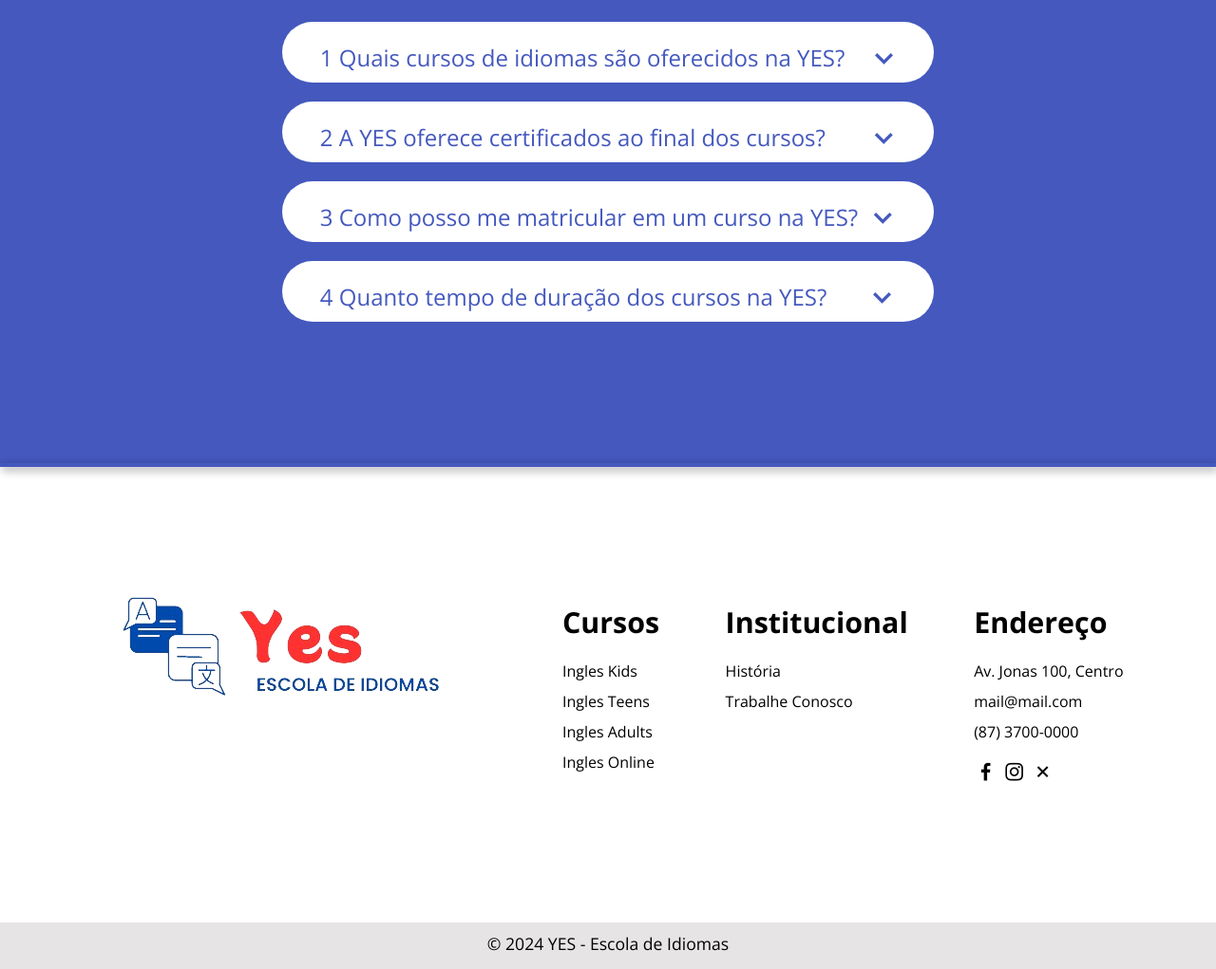
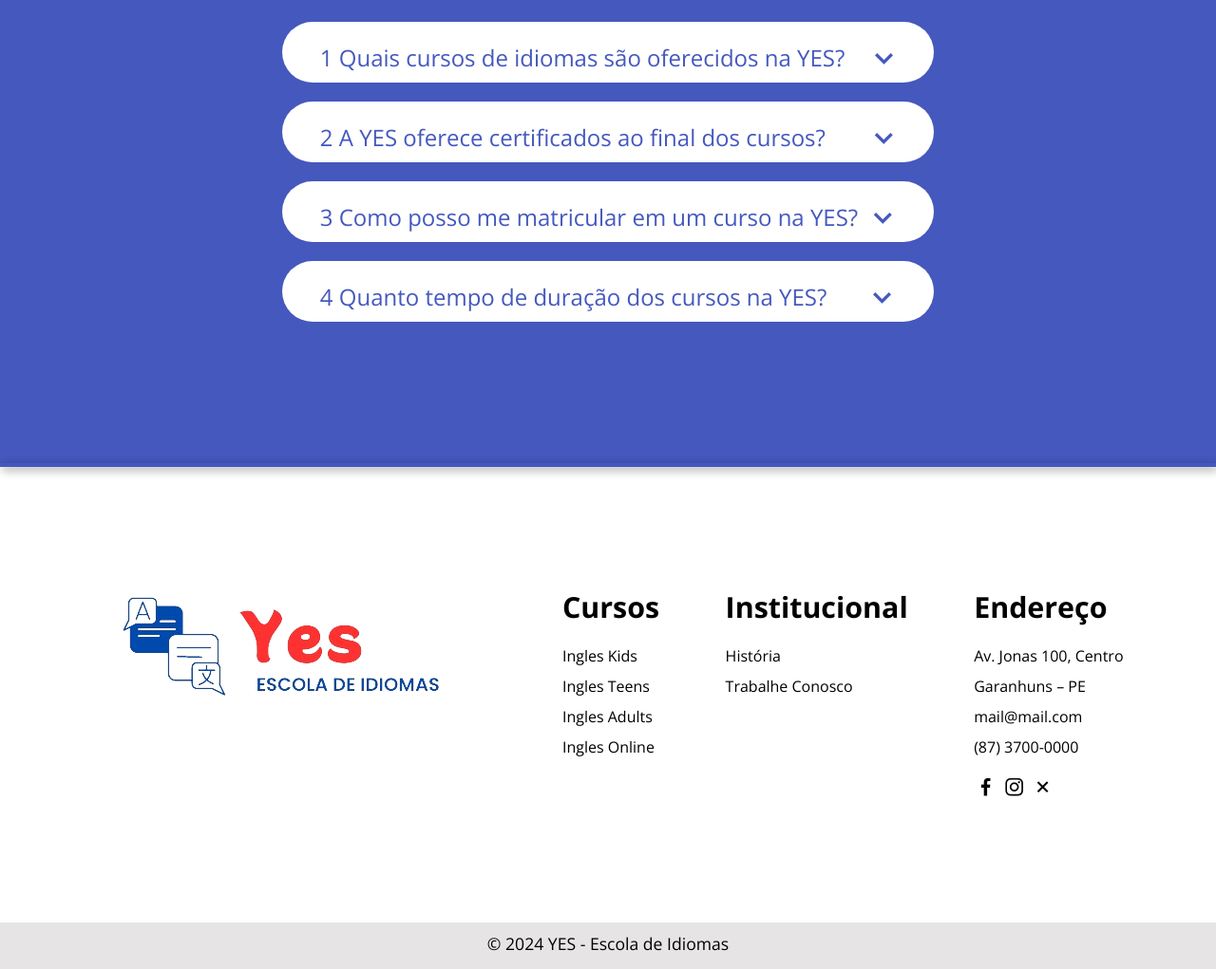
Before and after one commit to DenilsonPereira/YES_Site_de_Curso_de_Ingles, a plain HTML site: page index.html in a window 1280 px wide. Shown: the part 1990-3011 px from the top of the page at 95% size. Drawn offline with nearby package versions, Linux system fonts and the light colour scheme.

Commit message:
Pequenas correções no HTML e adição dos Breakpoints no css

```diff
--- a/index.html
+++ b/index.html
@@ -118,7 +118,7 @@
                             <ul>
                                 <li>Av. Jonas 100, Centro</li>
                                 <li>
-                                    <Garanhuns – PE</li>
+                                    Garanhuns – PE</li>
                                 <li><a href="mailto:mail@mail.com">mail@mail.com</a></li>
                                 <li><a href="tel:+558737000000">(87) 3700-0000</a></li>
                             </ul>
```
Also changed, not shown: contato.html (+1 -1 lines), css/style.css (+26 -0 lines), cursos.html (+1 -1 lines), sobre.html (+1 -1 lines).
